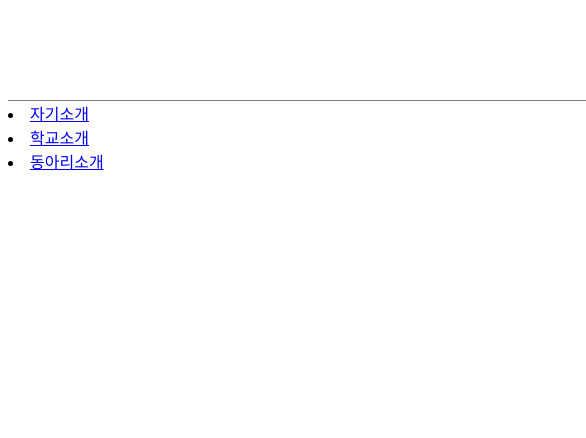
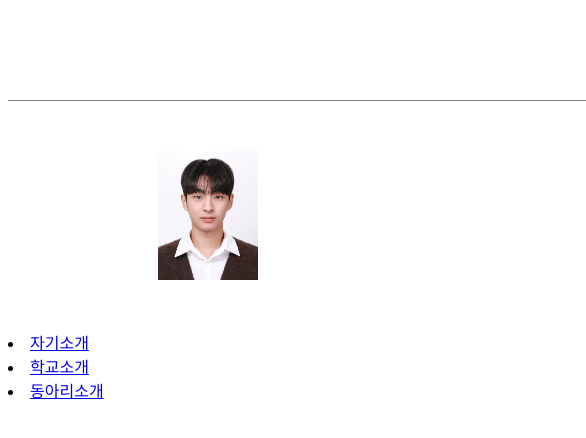
Before and after one commit to 23-20808/my-first-web-site, a plain HTML site: page index.html in a window 1280 px wide. Shown: the full height of the page, 0-586 px from the left. Drawn offline with Linux system fonts and the light colour scheme.

Commit message:
Add files via upload

```diff
--- a/index.html
+++ b/index.html
@@ -10,13 +10,15 @@
     <h1>
         <a href="'index.html">SSH</a>
     </h1>
+    <div style = "width:300px; margin: 50px">
+        <img src="./증명사진.jpg" class="profile">
+    </div>
     <div id="gird">
         <o1>
             <li><a href="1.html">자기소개 </a></li>
             <li><a href="2.html">학교소개</a></li>
             <li><a href="3.html">동아리소개</a></li>
         </o1>
-        <img scr="증명사진.jpg" class="profile">
     </div>
 </body>
 </html>
```
